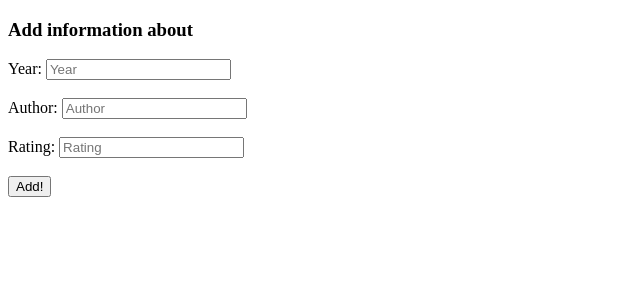
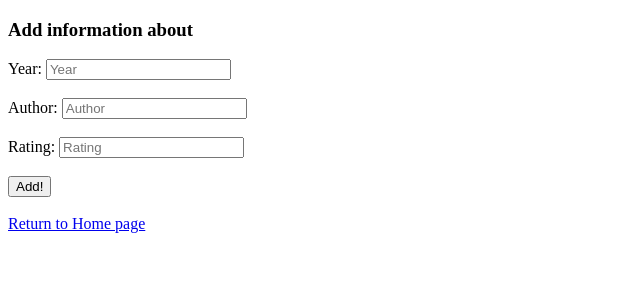
Before and after one commit to AlisonSav/Cartoon_Network, a Django app: template dj_pro/cartoon/nickelodeon/templates/nickelodeon/cartoon_info.html in a window 1280 px wide. Shown: the top 300 px of the page, without its empty margins (0-640 px from the left). Run offline with Django 4.2, Linux system fonts and the light colour scheme; the template is opened without the code that fills it, so the values that code supplies are empty.

Commit message:
add return link

```diff
--- a/dj_pro/cartoon/nickelodeon/templates/nickelodeon/add_cartoon.html
+++ b/dj_pro/cartoon/nickelodeon/templates/nickelodeon/add_cartoon.html
@@ -11,4 +11,8 @@
     <br>
     <button type="submit">Add!</button>
 </form>
+    <br>
+        <form action="/login" method="POST">
+            <a href="/">Return to Home page</a>
+        </form>
 {% endblock %}
--- a/dj_pro/cartoon/nickelodeon/templates/nickelodeon/cartoon_info.html
+++ b/dj_pro/cartoon/nickelodeon/templates/nickelodeon/cartoon_info.html
@@ -22,4 +22,8 @@
     <br>
     <button type="submit">Add!</button>
 </form>
+    <br>
+        <form action="/login" method="POST">
+            <a href="/">Return to Home page</a>
+        </form>
 {% endblock %}
--- a/dj_pro/cartoon/nickelodeon/templates/nickelodeon/login_info.html
+++ b/dj_pro/cartoon/nickelodeon/templates/nickelodeon/login_info.html
@@ -8,4 +8,8 @@
     <label for="cartoon"> Are you want to add cartoon?</label>
     <button type="submit">Add cartoon</button>
 </form>
+    <br>
+        <form action="/login" method="POST">
+            <a href="/">Return to Home page</a>
+        </form>
 {% endblock %}
```
Also changed, not shown: dj_pro/cartoon/nickelodeon/templates/nickelodeon/show_info.html (+6 -1 lines), dj_pro/cartoon/db.sqlite3.
